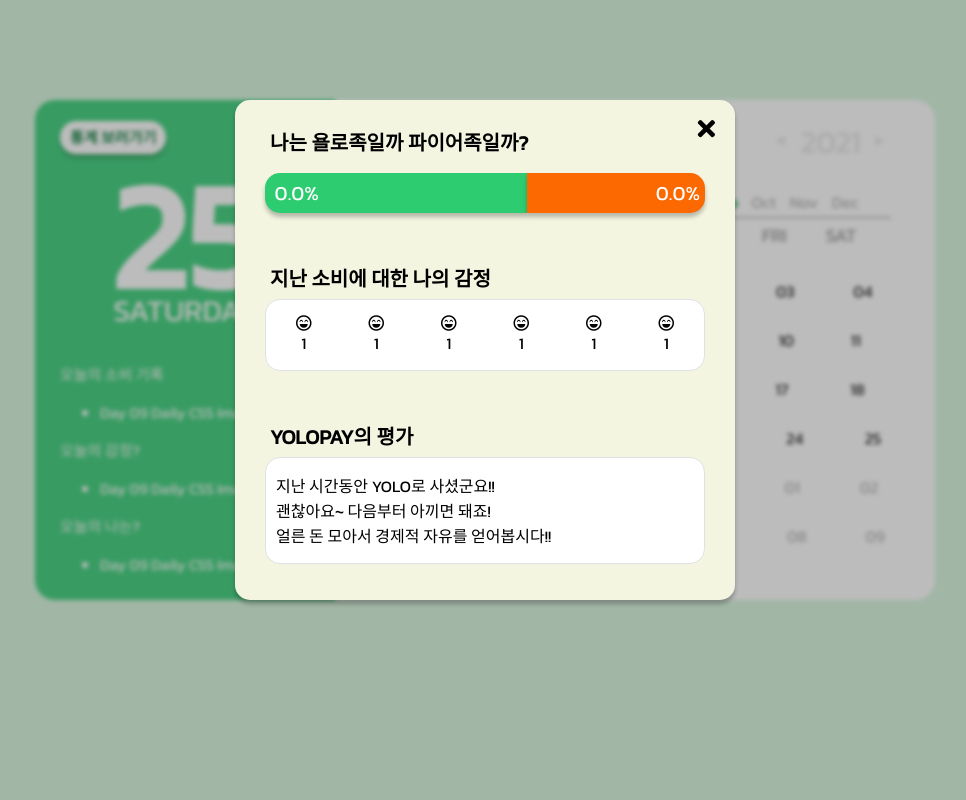
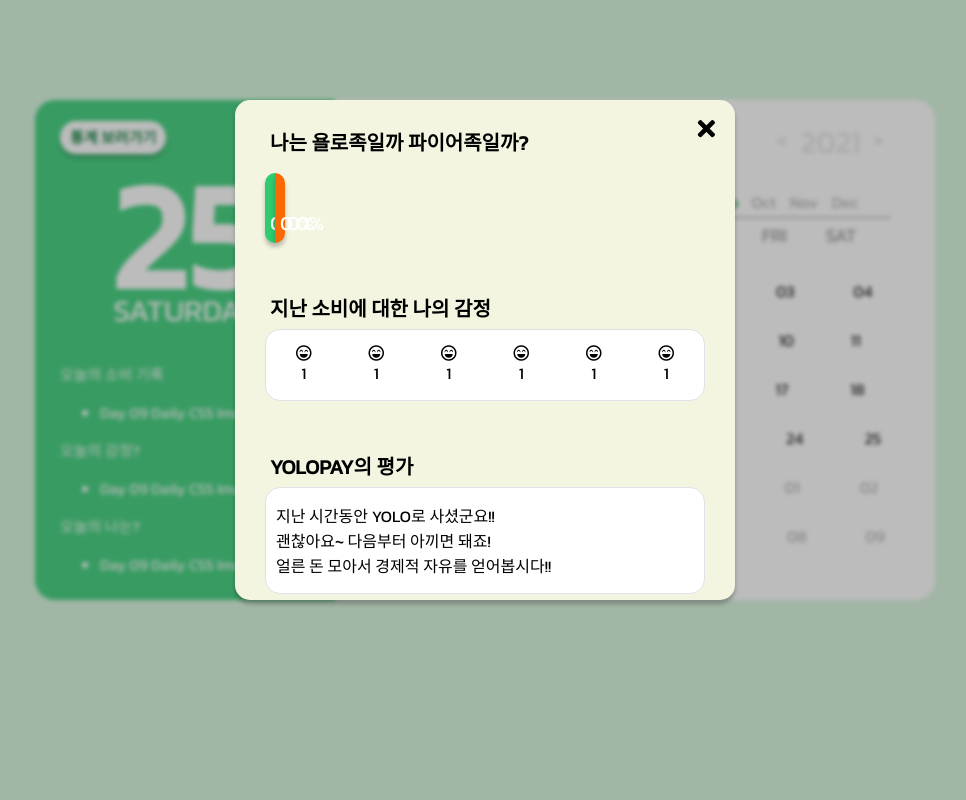
Before and after one commit to myeongjunkim/Yolopay, a Django app: page /calendar/ in a window 1280 px wide, after a click on "통계 보러가기"; the page is wider, and only the part inside the window is pictured. Shown: that part, without its empty margins (155-1121 px from the left). Run offline with Django 3.2, Linux system fonts and the light colour scheme; tables that the repository leaves empty hold one stand-in row (values such as "Sample post").

Commit message:
feat: yolo_fire persent func

```diff
--- a/Yolopay/mainpage/static/css/calendar.css
+++ b/Yolopay/mainpage/static/css/calendar.css
@@ -385,7 +385,7 @@
     background: #2ecc70;
     box-shadow: 0px 4px 4px rgba(0, 0, 0, 0.25);
     border-radius: 15px 0px 0px 15px;
-    width: 60%;
+    width: 30%;
     padding: 5px;
     color: white;
     font-size: 20px;
@@ -395,7 +395,7 @@
     background: #fb6900;
     box-shadow: 0px 4px 4px rgba(0, 0, 0, 0.25);
     border-radius: 0px 15px 15px 0px;
-    width: 40%;
+    width: 70%;
     padding: 5px;
     text-align: end;
     color: white;
--- a/Yolopay/mainpage/static/js/calendar.js
+++ b/Yolopay/mainpage/static/js/calendar.js
@@ -12,6 +12,13 @@
     console.log('st');
     document.getElementById('bg').style.display = 'block';
     document.getElementById('statsModal').style.display = 'block';
+
+    const yolo_rate = document.getElementById('yoloRateText').innerHTML;
+    const fire_rate = document.getElementById('fireRateText').innerHTML;
+    console.log(yolo_rate)
+    document.getElementById('yoloRate').style.width = yolo_rate;
+    document.getElementById('fireRate').style.width = fire_rate;
+
 }
 
 function dailyModal() {
--- a/Yolopay/mainpage/templates/calendar.html
+++ b/Yolopay/mainpage/templates/calendar.html
@@ -154,11 +154,11 @@
                 <a href="" class="close" onclick="close();"><i class="fas fa-times"></i></a>
                 <h2 class="formTitle">나는 욜로족일까 파이어족일까?</h2>
                 <div class="rate">
-                    <div class="yoloRate">
+                    <div class="yoloRate" id="yoloRate">
                         <img src="" alt="" />
                         <span id="yoloRateText">{{yolo_rate}}%</span>
                     </div>
-                    <div class="fireRate">
+                    <div class="fireRate" id="fireRate">
                         <img src="" alt="" />
                         <span id="fireRateText">{{fire_rate}}%</span>
                     </div>
```
